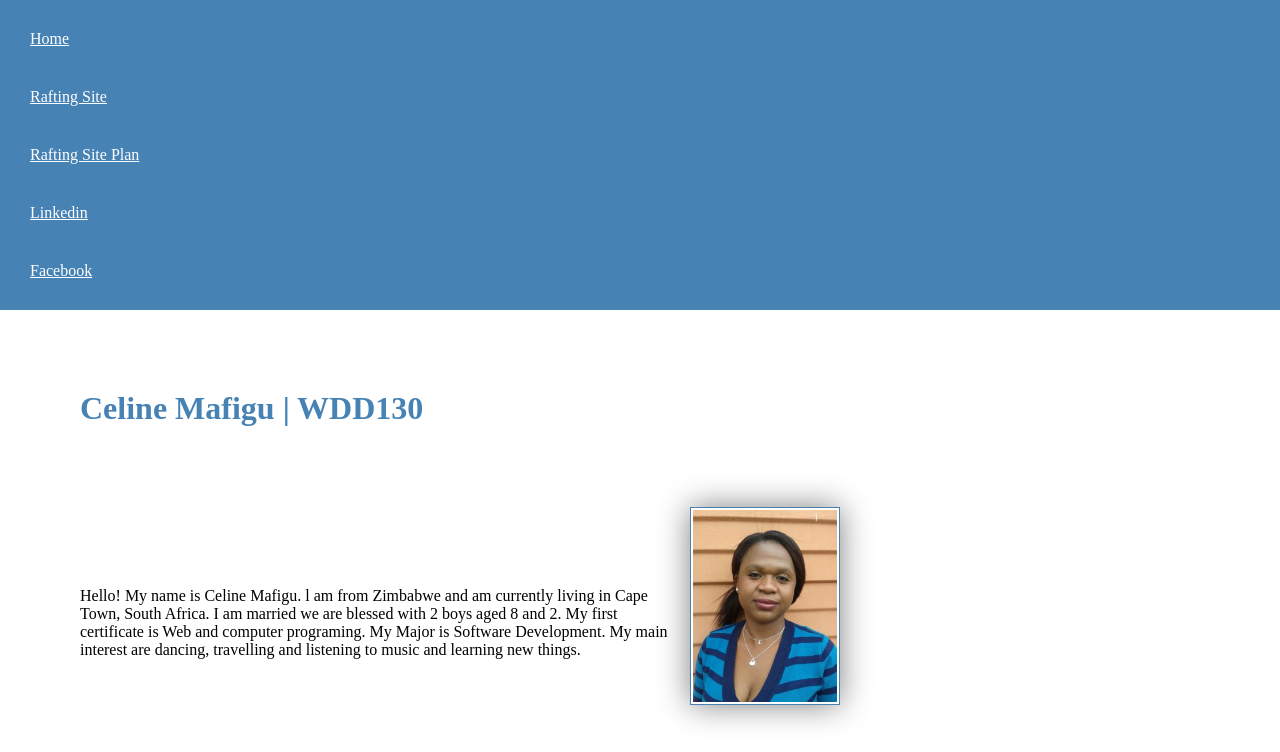
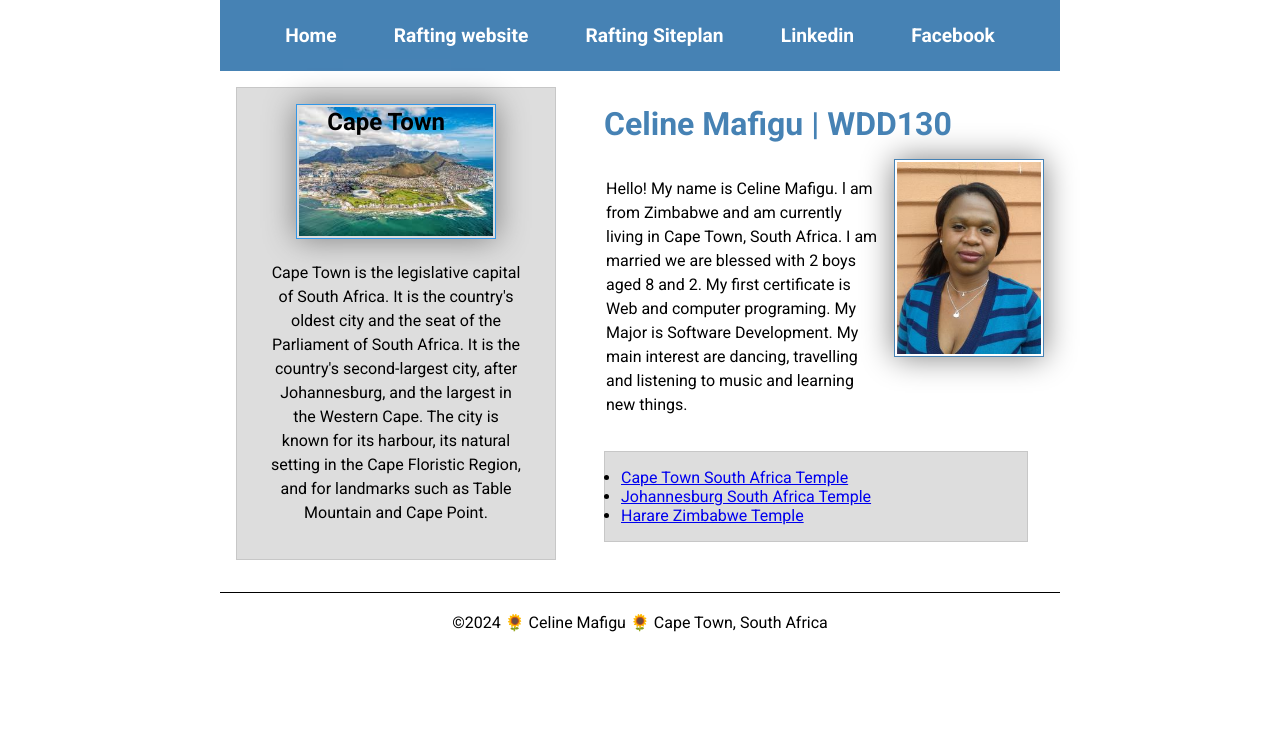
Before and after one commit to celinemaf/wdd130, a plain HTML site: page index.html in a window 1280 px wide. Shown: the top 752 px of the page. Drawn offline with Linux system fonts and the light colour scheme.

Commit message:
Add files via upload

```diff
--- a/index.html
+++ b/index.html
@@ -15,16 +15,19 @@
     <header>
         <nav>
             <a href="#"> Home</a>
-            <a href="wwwr/">Rafting Site</a>
-            <a href="wwr/site-plan-rafting.html">Rafting Site Plan</a>
-            <a href="https://linkedin.com">Linkedin</a>
-            <a href="https://facebook.com">Facebook</a>
+            <a href="wwwr/index.html">Rafting website</a>
+            <a href="wwr/site-plan-rafting.html">Rafting Siteplan</a>
+            <a href="https://linkedin.com/celinemafigu/" target="_blank"> Linkedin</a>
+            <a href="https://facebook.com/celinemafigu/" target="_blank">Facebook</a>
         </nav>
     </header>
+    <div class="grid">
         <main>
             <h1>Celine Mafigu | WDD130</h1>
             <img src="images/profile.jpg" alt="Hello, my name is Celine Mafigu" width="200">
-        <p> Hello! My name is Celine Mafigu. l am from Zimbabwe and am currently living in Cape Town, South Africa. I am married we are blessed with 2 boys aged 8 and 2. My first certificate is Web and computer programing. My Major is Software Development. My main interest are dancing, travelling and listening to music and learning new things.</p>
+            <p>
+                Hello! My name is Celine Mafigu. l am from Zimbabwe and am currently living in Cape Town, South Africa. I am married we are blessed with 2 boys aged 8 and 2. My first certificate is Web and computer programing. My Major is Software Development. My main interest are dancing, travelling and listening to music and learning new things.
+            </p>
             <ul class="box">
                 <li> <a href="http://www.churchofjesuschrist.org/temples/details/cape-town-south-africa-temple?lang=eng" target="_blank">Cape Town South Africa Temple</a></li>
                 <li><a href="https://www.churchofjesuschrist.org/temples/details/johannesburg-south-africa-temple?lang=eng" target="_blank"> Johannesburg South Africa Temple</a></li>
@@ -34,8 +37,11 @@
         <aside class="box">
             <h2>Cape Town</h2>
             <img src="images/Capetown.jpg" alt="Cape Town landscape">
-        <p>Cape Town is the legislative capital of South Africa. It is the country's oldest city and the seat of the Parliament of South Africa. It is the country's second-largest city, after Johannesburg, and the largest in the Western Cape. The city is known for its harbour, its natural setting in the Cape Floristic Region, and for landmarks such as Table Mountain and Cape Point.</p>
+            <p>
+                Cape Town is the legislative capital of South Africa. It is the country's oldest city and the seat of the Parliament of South Africa. It is the country's second-largest city, after Johannesburg, and the largest in the Western Cape. The city is known for its harbour, its natural setting in the Cape Floristic Region, and for landmarks such as Table Mountain and Cape Point.
+            </p>
         </aside>
+    </div>
     <footer>
         <p>©2024 🌻 Celine Mafigu 🌻 Cape Town, South Africa</p>
     </footer>
--- a/styles/styles.css
+++ b/styles/styles.css
@@ -1,35 +1,55 @@
+@import url('https://fonts.googleapis.com/css2?family=Lato:ital,wght@0,100;0,300;0,400;0,700;0,900;1,100;1,300;1,400;1,700;1,900&family=Nunito:ital,wght@0,200..1000;1,200..1000&family=Poppins:ital,wght@0,100;0,200;0,300;0,400;0,500;0,600;0,700;0,800;0,900;1,100;1,200;1,300;1,400;1,500;1,600;1,700;1,800;1,900&family=Roboto:ital,wght@0,100;0,300;0,400;0,500;0,700;0,900;1,100;1,300;1,400;1,500;1,700;1,900&display=swap');
+
 * {
     margin: 0;
     padding: 0;
     box-sizing: border-box;
+    font-family: "Roboto","Lato";
 }
-
+header,.grid, footer{
+    max-width: 840px;
+    margin: 0 auto;
+}
+.grid{
+    display: grid;
+    align-items: center;
+}
 nav{
     background-color: steelblue;
-    padding: 10px;
+    padding: 1rem;
+    display: flex;
+    justify-content: space-evenly;
+    align-items: center;
 }
 nav a {
-    color: white;
     display: block;
-    padding: 20px;
+    padding: 0.5rem;
+    text-decoration: none;
+    font-size: 1.2rem;
+    font-weight: 700;
+    color: #fff;
 }
 h1 {
     color: steelblue;
-    padding: 5rem;
+    padding: 1rem;
 }
 img {
     width: 150px;
     height: auto;
-    border: 1px solid steelblue;
+    border: 1px solid rgb(53, 151, 231);
     padding: 2px;
     box-shadow: 0 0 30px gray;
 }
-p {
-    padding: 5rem;
+p{
+    line-height: 1.5rem;
+    padding: 0;
+    padding: 18px;
 }
-main {
-    max-width: 840px;
+main{
+    margin: 1rem;
+    grid-column: 2/3;
 }
+
 main img{
     width: 150px;
     height: auto;
@@ -43,6 +63,8 @@ aside {
     width: 20rem;
     text-align: center;
     position: relative;
+    grid-column: 1/2;
+    grid-row: 1/2;
     margin: 1rem;
     border: 1px solid rgba(0, 0, 0, 0,2);
     padding: 1 rem;
@@ -74,8 +96,7 @@ footer {
     padding: 1rem;
     background-color: #ddd;
     color: #000;
-
-}
+    }
 
 indent{
     padding-left: 2rem;
```
Lines whose indentation alone changed are shown as unchanged.
